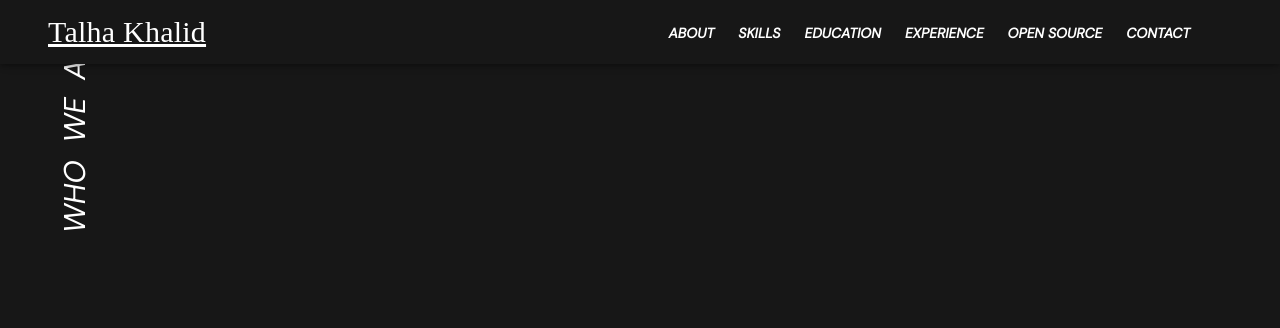
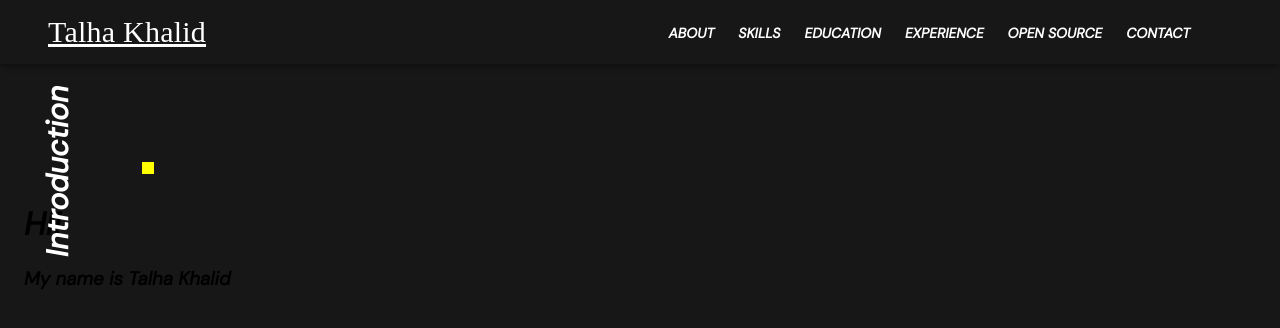
Before and after one commit to hafiztalhakh/portfolio, a React (Create React App) app: page / in a window 1280 px wide. Shown: the top 328 px of the page. Built offline with nearby package versions, Linux system fonts and the light colour scheme; a web font is replaced by a local one.

Commit message:
working on Title

```diff
--- a/src/Containers/Layout/Layout.js
+++ b/src/Containers/Layout/Layout.js
@@ -32,6 +32,7 @@ function Layout() {
     return (
         <Fragment>
             <Navbar />
+            <br/><br/>
             <About />
         </Fragment >
     );
--- a/src/Containers/Screens/About.js
+++ b/src/Containers/Screens/About.js
@@ -1,23 +1,47 @@
 import React from 'react';
 //Material UI
-import { Container, Grid, makeStyles, Typography } from '@material-ui/core';
+import { Container, Grid, makeStyles } from '@material-ui/core';
 //React Router
 import { withRouter } from 'react-router-dom';
 
 const styles = makeStyles(theme => ({
-
+    title: {
+        display: 'inline-block',
+        color: '#fff',
+        fontSize: 30,
+        fontWeight: 600,
+        wordSpacing: 9,
+        transform: 'rotate(-90deg)',
+        position: 'relative',
+        top: 60,
+        left: -53
+    },
+    titleUnderline: {
+        display: 'inline-block',
+        color: '#fff',
+        border: '6px solid yellow',
+        wordSpacing: 9,
+        transform: 'rotate(-90deg)',
+        position: 'relative',
+        top: 60,
+        left: -53
+    }
 }));
 
 const About = () => {
+    const classes = styles();
 
     return (
         <Container maxWidth="lg">
             <Grid contaienr spacing={3}>
                 <Grid item md={6}>
                     <div>
+                        <h5 className={classes.title}>Introduction</h5>
+                        <hr className={classes.titleUnderline} />
+                        <h1>HI!</h1>
+                        <h3>My name is <span className={classes.developeName}>Talha Khalid</span></h3>
+                    </div>
 
-                    </div>
-                    <h5 style={{ color: '#fff', fontSize: '30px', fontWeight: 500, textTransform: 'uppercase', wordSpacing: ' 9px', display: 'inline-block', transform: 'rotate(-90deg)', position: 'relative', top: '60px', left: '-53px' }}>Who We Are</h5>
                 </Grid>
                 <Grid item md={6}>
 
```
